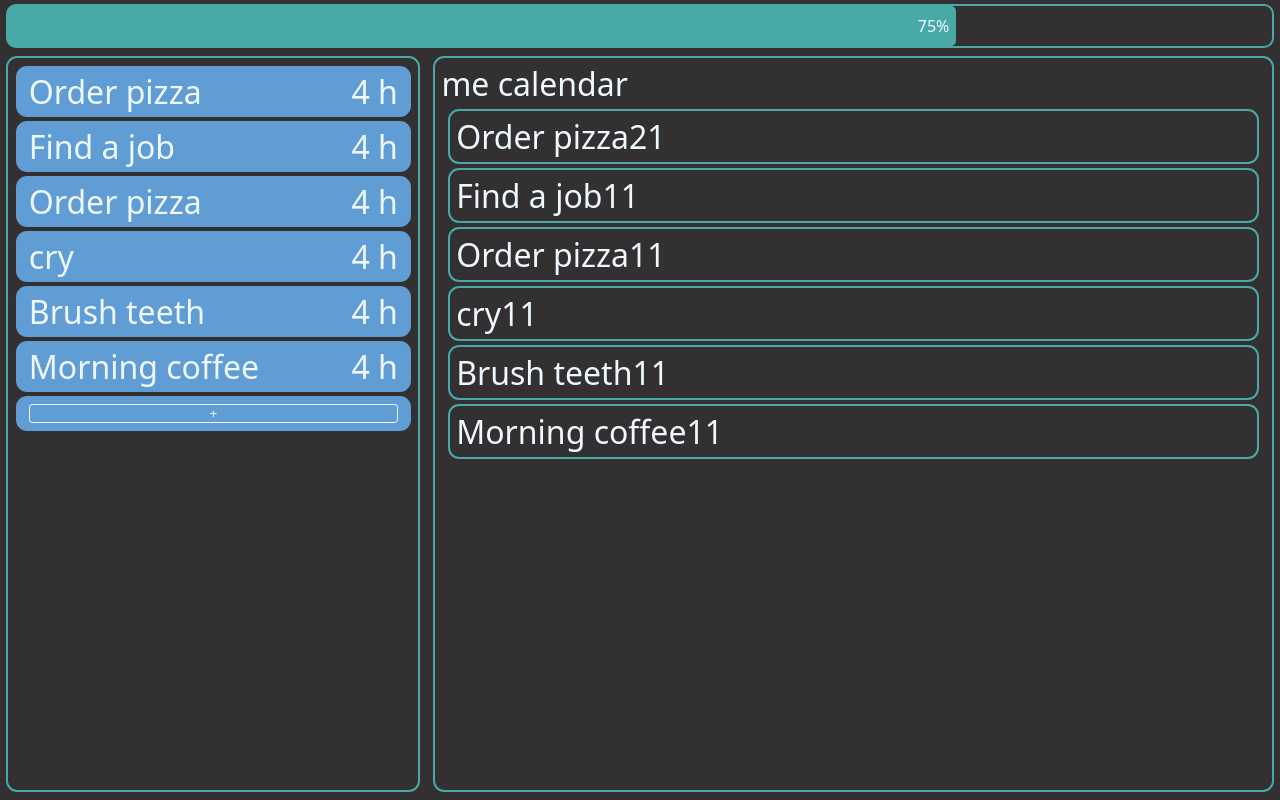
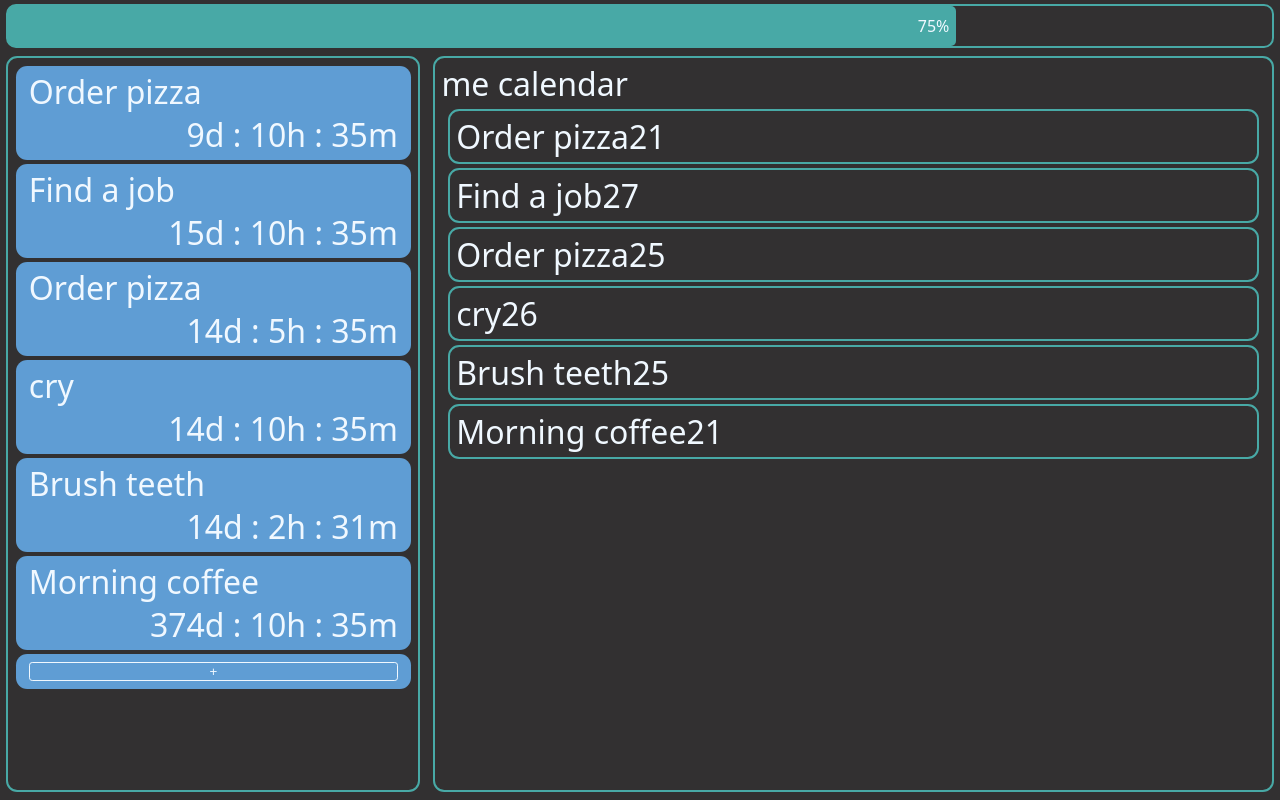
Before and after one commit to qystaubai/plshireme, a React app: page / in a window 1280 px wide. Built offline with nearby package versions, Linux system fonts and the light colour scheme; the HTML template or start-up script is replaced by a standard one.

Commit message:
added dates and fixed timezone issues of created goals

```diff
--- a/src/components/AddGoalCard.tsx
+++ b/src/components/AddGoalCard.tsx
@@ -30,6 +30,7 @@ export const AddGoalCardComponent: React.FC<Props> = (props): ReactElement => {
     const onChange = (e: React.FormEvent<HTMLInputElement>) => {
 
         if (e.currentTarget.name === "deadline") {
+            console.log(new Date(e.currentTarget.value))
             setGoal({
                 ...goal,
                 [e.currentTarget.name]: new Date(e.currentTarget.value)
@@ -69,7 +70,7 @@ export const AddGoalCardComponent: React.FC<Props> = (props): ReactElement => {
             <div className="add-goal__info-tab">
                 <div>
                     Deadline
-                    <input name="deadline" className="add-goal__datetime-input" value={goal.deadline.toISOString().slice(0,-8)} onChange={onChange} type="datetime-local"/>
+                    <input name="deadline" className="add-goal__datetime-input" value={new Date(goal.deadline.valueOf() - (new Date().getTimezoneOffset() * 60000)).toISOString().slice(0,-8)} onChange={onChange} type="datetime-local"/>
                 </div>
                 <div>
                     Repeated
--- a/src/components/GoalCard.tsx
+++ b/src/components/GoalCard.tsx
@@ -4,15 +4,23 @@ import {Goal} from "../types/types";
 // const hourglass = require("../assets/add");
 
 export const GoalCardComponent: React.FC<Goal> = (goal): ReactElement => {
+    const deadlineTime = goal.deadline.valueOf() - new Date().valueOf();
     return (
-    <div className={`goal card  ${goal.done? "goal-done": ""}`}>
-        <div className="goal-title">
-            {goal.title}
+        <div className={`goal card  ${goal.done ? "goal-done" : ""}`}>
+            <div className="goal-title">
+                {goal.title}
+            </div>
+            <div className="goal-deadline">
+                {
+                    (deadlineTime < 0)? "expired :c": (`
+                        ${Math.floor(deadlineTime / 86400000)}d
+                    : ${Math.floor(deadlineTime / 3600000)%24}h
+                    : ${Math.round(deadlineTime / 60000)%60}m
+                    `
+                    )
+                }
+
+            </div>
         </div>
-        <div className="goal-deadline">
-            {/*<img src={hourglass} alt="time left"/>           svg doesnt load for some reason >:[ */}
-            4 h
-        </div>
-    </div>
     )
 }
--- a/src/index.css
+++ b/src/index.css
@@ -57,8 +57,6 @@ body {
     padding: .5vh 1vw;
     border: none;
     background-color: #5F9DD4;
-    display: grid;
-    grid-template-columns: 6fr 2fr;
     font-size: 2rem;
     /*width: 25vw;*/
 }
--- a/src/reducer/reducer.tsx
+++ b/src/reducer/reducer.tsx
@@ -14,35 +14,35 @@ const initialState: State = {
         {
             id: 1,
             title: "Find a job",
-            deadline: new Date(),
+            deadline: new Date('February 27, 2021 03:24:00'),
             done: false,
             repeated: false
         },
         {
             id: 2,
             title: "Order pizza",
-            deadline: new Date(),
+            deadline: new Date('February 25, 2021 22:24:00'),
             done: false,
             repeated: false
         },
         {
             id: 3,
             title: "cry",
-            deadline: new Date(),
+            deadline: new Date('February 26, 2021 03:24:00'),
             done: false,
             repeated: false
         },
         {
             id: 4,
             title: "Brush teeth",
-            deadline: new Date(),
+            deadline: new Date('February 25, 2021 19:20:00'),
             done: false,
             repeated: false
         },
         {
             id: 5,
             title: "Morning coffee",
-            deadline: new Date(),
+            deadline: new Date('February 21, 2022 03:24:00'),
             done: false,
             repeated: false
         }]
```
